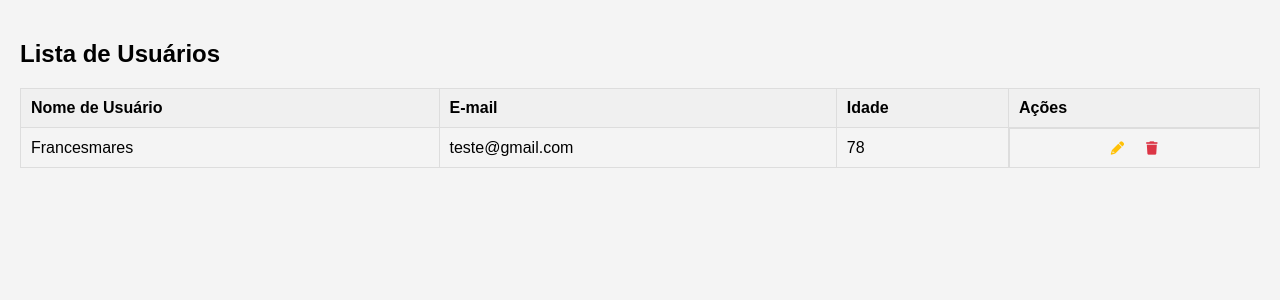
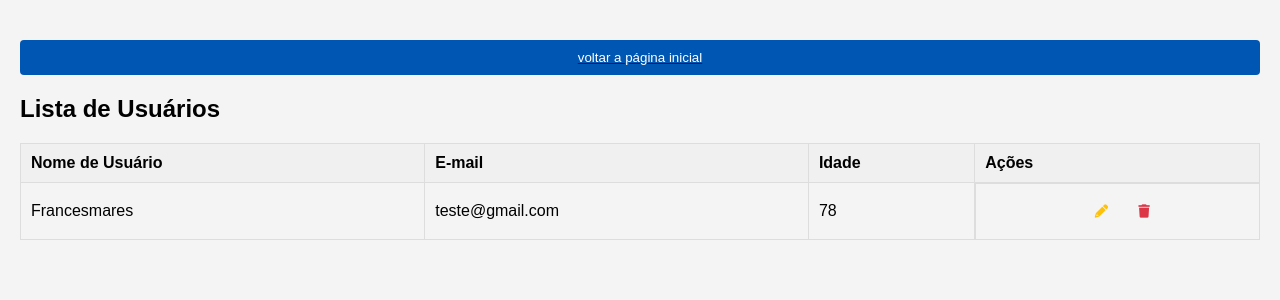
Before and after one commit to FrancimarAlexandre/django_framework, a Django app: page /USUARIOS/ in a window 1280 px wide. Shown: the top 300 px of the page. Run offline with Django 5.2, Linux system fonts and the light colour scheme; data comes from the database, SQL or seed files in the repository; both versions use the stored data as it was after the commit; some libraries are stand-ins or nearby versions.

Commit message:
CRUD feito

```diff
--- a/CRUD/CRUDapp/templates/users.html
+++ b/CRUD/CRUDapp/templates/users.html
@@ -12,6 +12,21 @@
             background-color: #f4f4f4;
             margin: 0;
             padding: 20px;
+        }
+        button {
+            display: block;
+            width: 100%;
+            padding: 10px;
+            margin-top: 20px;
+            background-color: #0056b3;
+            color: white;
+            border: none;
+            border-radius: 4px;
+            cursor: pointer;
+        }
+
+        button:hover {
+            background-color: #004494;
         }
 
         table {
@@ -53,6 +68,7 @@
 </head>
 
 <body>
+    <a href="{% url 'home' %}"><button>voltar a página inicial</button></a>
     <h2>Lista de Usuários</h2>
 
     <table>
--- a/CRUD/CRUDapp/views.py
+++ b/CRUD/CRUDapp/views.py
@@ -1,4 +1,4 @@
-from django.shortcuts import render, redirect
+from django.shortcuts import render,get_object_or_404, redirect
 from .models import Usuario
 
 # Create your views here.
@@ -26,4 +26,19 @@ def deleteusers(request,id):
 
 # UPDATE
 def editusers(request,id):
-    return render(request,'editusers.html')
+    usuario = get_object_or_404(Usuario, pk=id)
+    if request.method == 'POST':
+        usuario.username = request.POST.get('username')
+        usuario.email = request.POST.get('email')
+        usuario.senha = request.POST.get('password')
+        usuario.idade = request.POST.get('age')
+        usuario.save()
+        return redirect(viewusers)
+    user = {
+        'id':usuario.id,
+        'username':usuario.username,
+        'email':usuario.email,
+        'senha':usuario.senha,
+        'idade':usuario.idade,
+    }
+    return render(request,'editusers.html',{'contexto':user})
```
Also changed, not shown: CRUD/CRUDapp/templates/editusers.html (+6 -5 lines), CRUD/db.sqlite3.
